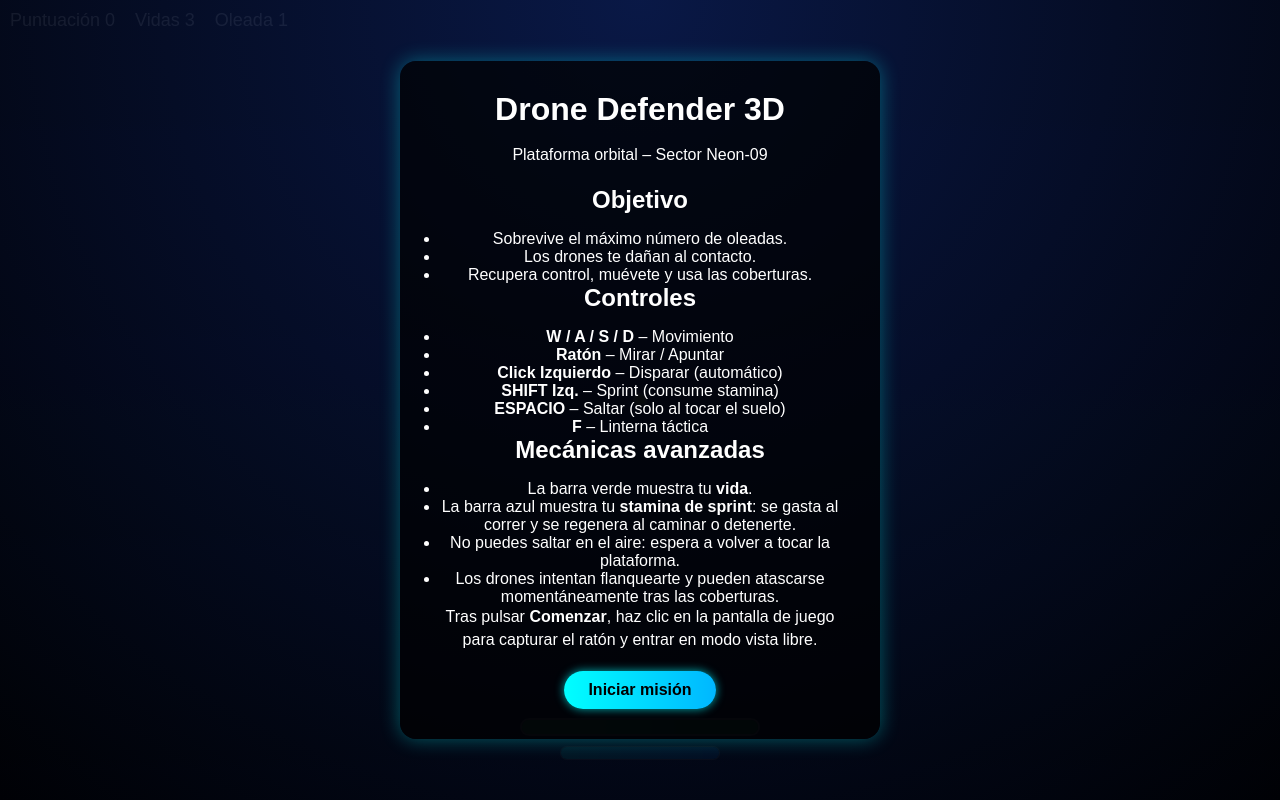
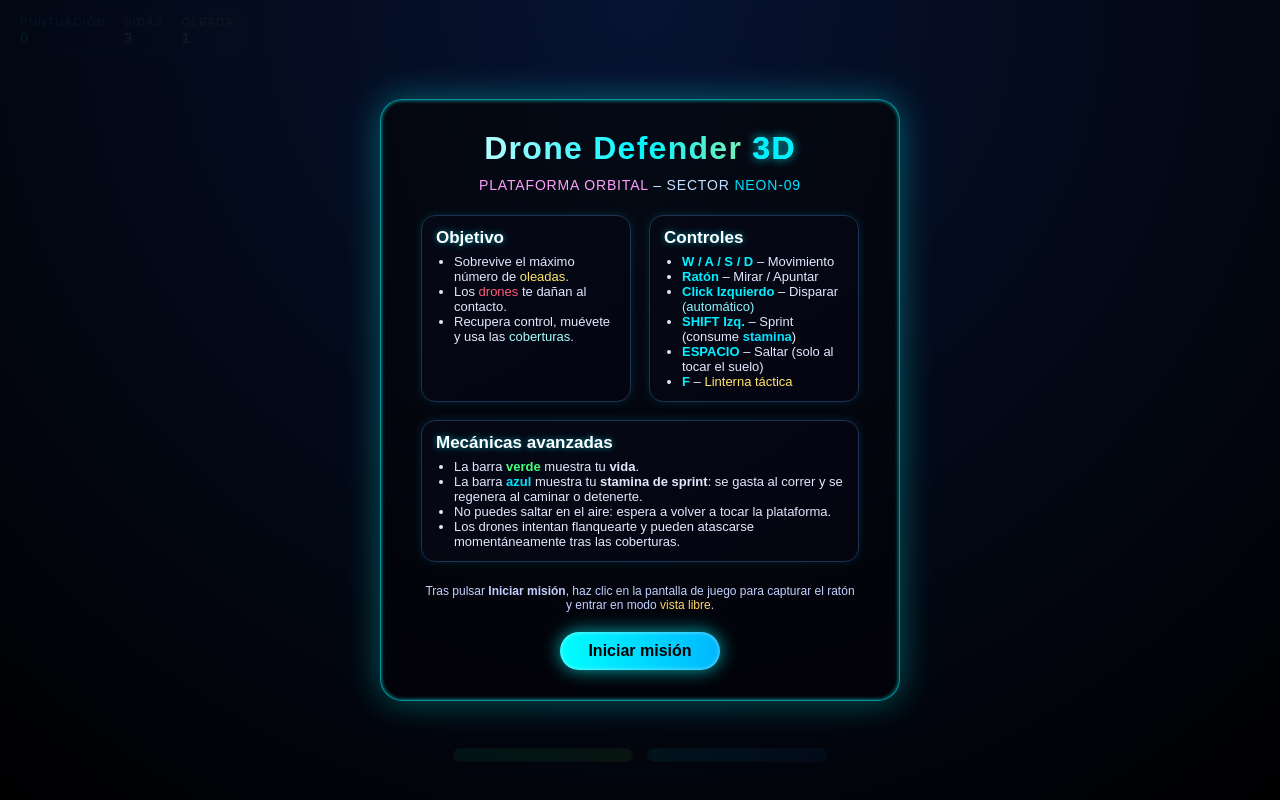
Before and after one commit to sergiomc72educastur/RVRA-Tarea1, a plain HTML site: page index.html in a window 1280 px wide. Drawn offline with nearby package versions, Linux system fonts and the light colour scheme.

Commit message:
Funcional v

```diff
--- a/index.html
+++ b/index.html
@@ -10,22 +10,21 @@
   <!-- HUD (marcadores superiores) -->
   <header id="hud">
     <div class="hud-item">
-      <span class="hud-label">Puntuación</span>
-      <span id="score" class="hud-value">0</span>
+      <span class="hud-label hud-label-score">Puntuación</span>
+      <span id="score" class="hud-value hud-value-score">0</span>
     </div>
     <div class="hud-item">
-      <span class="hud-label">Vidas</span>
-      <span id="lives" class="hud-value">3</span>
+      <span class="hud-label hud-label-life">Vidas</span>
+      <span id="lives" class="hud-value hud-value-life">3</span>
     </div>
     <div class="hud-item">
-      <span class="hud-label">Oleada</span>
-      <span id="wave-number" class="hud-value">1</span>
+      <span class="hud-label hud-label-wave">Oleada</span>
+      <span id="wave-number" class="hud-value hud-value-wave">1</span>
     </div>
   </header>
 
-<!-- CONTENEDOR HUD INFERIOR -->
+  <!-- HUD inferior: barras -->
   <div id="bottom-hud">
-
     <!-- Barra de vida -->
     <div id="health-bar" class="hud-bar horizontal">
       <div id="health-fill" class="hud-bar-fill"></div>
@@ -35,10 +34,7 @@
     <div id="stamina-bar" class="hud-bar horizontal stamina">
       <div id="stamina-fill" class="hud-bar-fill"></div>
     </div>
-
   </div>
-
-
 
   <!-- Mira -->
   <div id="crosshair"></div>
@@ -46,9 +42,11 @@
   <!-- Pantalla de inicio -->
   <div id="start-screen" class="overlay">
     <div class="overlay-content">
-      <h1 class="game-title">Drone Defender <span>3D</span></h1>
+      <h1 class="game-title">
+        Drone Defender <span>3D</span>
+      </h1>
       <p class="game-subtitle">
-        Plataforma orbital – Sector Neon-09
+        <span class="subtitle-tag">Plataforma orbital</span> – Sector <span class="subtitle-highlight">Neon-09</span>
       </p>
 
       <div class="overlay-grid">
@@ -56,9 +54,9 @@
         <div class="overlay-panel">
           <h2>Objetivo</h2>
           <ul>
-            <li>Sobrevive el máximo número de oleadas.</li>
-            <li>Los drones te dañan al contacto.</li>
-            <li>Recupera control, muévete y usa las coberturas.</li>
+            <li>Sobrevive el máximo número de <span class="text-wave">oleadas</span>.</li>
+            <li>Los <span class="text-danger">drones</span> te dañan al contacto.</li>
+            <li>Recupera control, muévete y usa las <span class="text-cover">coberturas</span>.</li>
           </ul>
         </div>
 
@@ -68,10 +66,10 @@
           <ul class="controls-list">
             <li><strong>W / A / S / D</strong> – Movimiento</li>
             <li><strong>Ratón</strong> – Mirar / Apuntar</li>
-            <li><strong>Click Izquierdo</strong> – Disparar (automático)</li>
+            <li><strong>Click Izquierdo</strong> – Disparar <span class="text-auto">(automático)</span></li>
             <li><strong>SHIFT Izq.</strong> – Sprint (consume <span class="tag-stamina">stamina</span>)</li>
             <li><strong>ESPACIO</strong> – Saltar (solo al tocar el suelo)</li>
-            <li><strong>F</strong> – Linterna táctica</li>
+            <li><strong>F</strong> – <span class="tag-flashlight">Linterna táctica</span></li>
           </ul>
         </div>
 
@@ -79,8 +77,11 @@
         <div class="overlay-panel full-width">
           <h2>Mecánicas avanzadas</h2>
           <ul>
-            <li>La barra verde muestra tu <strong>vida</strong>.</li>
-            <li>La barra azul muestra tu <strong>stamina de sprint</strong>: se gasta al correr y se regenera al caminar o detenerte.</li>
+            <li>La barra <span class="tag-life">verde</span> muestra tu <strong>vida</strong>.</li>
+            <li>
+              La barra <span class="tag-stamina">azul</span> muestra tu
+              <strong>stamina de sprint</strong>: se gasta al correr y se regenera al caminar o detenerte.
+            </li>
             <li>No puedes saltar en el aire: espera a volver a tocar la plataforma.</li>
             <li>Los drones intentan flanquearte y pueden atascarse momentáneamente tras las coberturas.</li>
           </ul>
@@ -88,7 +89,8 @@
       </div>
 
       <p class="pointer-lock-hint">
-        Tras pulsar <strong>Comenzar</strong>, haz clic en la pantalla de juego para capturar el ratón y entrar en modo vista libre.
+        Tras pulsar <strong>Iniciar misión</strong>, haz clic en la pantalla de juego para
+        capturar el ratón y entrar en modo <span class="text-free-look">vista libre</span>.
       </p>
 
       <button id="start-button" class="primary-btn">
@@ -101,9 +103,13 @@
   <div id="game-over-screen" class="overlay hidden">
     <div class="overlay-content">
       <h2 class="game-over-title">Game Over</h2>
-      <p>Puntuación final: <span id="final-score">0</span></p>
+      <p>
+        Puntuación final:
+        <span id="final-score" class="final-score-highlight">0</span>
+      </p>
       <p class="game-over-subtitle">
-        Los drones han tomado la plataforma… ¿Listo para otro intento?
+        Los <span class="text-danger">drones</span> han tomado la plataforma…
+        ¿Listo para otro intento?
       </p>
       <button id="restart-button" class="primary-btn">
         Reintentar
--- a/styles.css
+++ b/styles.css
@@ -13,110 +13,115 @@ body {
 }
 
 body {
-  background: linear-gradient(#020314, #0a1a4a);
-  color: #fff;
+  background: radial-gradient(circle at top, #051035, #020010 60%, #050013 100%);
+  color: #f7f7ff;
 }
 
+/* Canvas de juego */
 #game-container {
   width: 100vw;
   height: 100vh;
 }
 
-/* HUD principal */
+/* ===========================
+   HUD SUPERIOR (PUNTOS / VIDAS)
+   =========================== */
+
 #hud {
   position: fixed;
   top: 10px;
   left: 10px;
   display: flex;
-  gap: 20px;
-  font-size: 18px;
+  gap: 18px;
+  font-size: 15px;
   z-index: 20;
-  text-shadow: 0 0 5px #000;
+  padding: 6px 10px;
+  border-radius: 999px;
+  background: linear-gradient(90deg, #020622dd, #021a2edd);
+  box-shadow: 0 0 14px #00f6ff55;
+  backdrop-filter: blur(6px);
 }
+
+.hud-item {
+  display: flex;
+  flex-direction: column;
+  gap: 1px;
+}
+
+.hud-label {
+  font-size: 11px;
+  text-transform: uppercase;
+  letter-spacing: 0.12em;
+  opacity: 0.9;
+}
+
+/* Colores de etiquetas */
+.hud-label-score { color: #00e2ff; }
+.hud-label-life  { color: #42ff7b; }
+.hud-label-wave  { color: #ffc94b; }
+
+.hud-value {
+  font-weight: 700;
+  font-size: 15px;
+  text-shadow: 0 0 6px #000;
+}
+
+.hud-value-score { color: #00f0ff; }
+.hud-value-life  { color: #7bff9b; }
+.hud-value-wave  { color: #ffe48b; }
+
+/* ===========================
+   HUD INFERIOR (BARRAS)
+   =========================== */
 
 #bottom-hud {
   position: fixed;
-  bottom: 40px;
+  bottom: 32px;
   left: 50%;
   transform: translateX(-50%);
   display: flex;
   flex-direction: row;
-  gap: 12px;                /* separación entre barras */
+  gap: 14px;                /* separación entre barras */
+  align-items: center;
   z-index: 20;
+  padding: 6px 10px;
+  border-radius: 999px;
+  background: #02051ebb;
+  box-shadow: 0 0 18px #00e2ff44;
+  backdrop-filter: blur(6px);
 }
 
+/* Barra genérica horizontal */
 .hud-bar.horizontal {
-  width: 160px;             /* ancho recomendado */
+  width: 180px;
   height: 14px;
-  border: 1px solid #ffffff66;
-  background: #00000055;
-  border-radius: 8px;
+  border-radius: 999px;
+  border: 1px solid #ffffff80;
+  background: #00000077;
   overflow: hidden;
 }
 
-
-/* Barra de vida */
-#health-bar {
-  position: fixed;
-  bottom: 20px;
-  left: 50%;
-  transform: translateX(-50%);
-  width: 240px;
-  height: 18px;
-  border: 2px solid #ffffffaa;
-  border-radius: 10px;
-  background: #111a;
-  z-index: 20;
-  overflow: hidden;
-}
-
-#health-fill {
-  height: 100%;
-  width: 100%;
-  background: linear-gradient(90deg, #00ff6a, #ffd000);
-  transition: width 0.2s ease-out;
-}
-
-/* Contenedor genérico de barras del HUD*/
-.hud-bar {
-  position: relative;
-  width: 200px;
-  height: 14px;
-  border: 1px solid #ffffff66;
-  background: #00000055;
-  border-radius: 6px;
-  overflow: hidden;
-  margin-top: 6px;
-}
-
-/* Relleno de cualquier barra */
+/* Relleno de barras */
 .hud-bar-fill {
   height: 100%;
   width: 100%;
-  transition: width 0.15s linear;
+  transition: width 0.18s linear;
 }
 
-/* Barra de vida que ya tienes (ejemplo) */
-#health-bar .hud-bar-fill {
-  background: linear-gradient(90deg, #42ff7b, #00b341);
+/* VIDA */
+#health-fill {
+  background: linear-gradient(90deg, #00ff9d, #63ff3a);
 }
 
-/* NUEVA barra de stamina */
-#stamina-bar .hud-bar-fill {
-  background: linear-gradient(90deg, #00e2ff, #0074ff);
+/* STAMINA */
+#stamina-fill {
+  background: linear-gradient(90deg, #00e2ff, #0066ff);
 }
 
-/* Opcional: colocarla debajo de la vida en el HUD */
-#health-bar {
-  margin-bottom: 4px;
-}
+/* ===========================
+   MIRA
+   =========================== */
 
-#stamina-bar {
-  margin-top: 2px;
-}
-
-
-/* Mira */
 #crosshair {
   position: fixed;
   top: 50%;
@@ -126,18 +131,22 @@ body {
   margin-left: -7px;
   margin-top: -7px;
   border-radius: 50%;
-  border: 2px solid #ffffffaa;
-  box-shadow: 0 0 8px #ffffffaa;
   z-index: 20;
   pointer-events: none;
-  background-color: yellow;
+  background: radial-gradient(circle, #d4b300dd 0%, #d4b30000 60%);
+  border: 2px solid #d4b300cc;
+  box-shadow: 0 0 8px #d4b30099;
+
 }
 
-/* Overlays (inicio y game over) */
+/* ===========================
+   OVERLAYS (INICIO / GAME OVER)
+   =========================== */
+
 .overlay {
   position: fixed;
   inset: 0;
-  background: radial-gradient(circle at top, #0a1a4aee, #000000ee);
+  background: radial-gradient(circle at top, #071432ee, #000000f0);
   display: flex;
   align-items: center;
   justify-content: center;
@@ -150,25 +159,132 @@ body {
 
 .overlay-content {
   text-align: center;
-  max-width: 480px;
+  max-width: 520px;
   padding: 30px 40px;
-  background: rgba(0, 0, 0, 0.7);
-  border-radius: 16px;
-  box-shadow: 0 0 20px #00ffff55;
+  background: radial-gradient(circle at top, #050a16, #020208f0);
+  border-radius: 22px;
+  box-shadow:
+    0 0 35px #00ffff55,
+    0 0 4px #00ffffaa inset;
+  border: 1px solid #00f0ff99;
 }
 
-.overlay-content h1,
-.overlay-content h2 {
-  margin-bottom: 16px;
+/* Títulos de juego */
+.game-title {
+  font-size: 32px;
+  margin-bottom: 10px;
+  background: linear-gradient(90deg, #ffffff, #00f6ff, #ffe66b);
+  -webkit-background-clip: text;
+  background-clip: text;
+  color: transparent;
+  letter-spacing: 0.04em;
 }
 
-.overlay-content p {
-  margin-bottom: 20px;
-  line-height: 1.4;
+.game-title span {
+  color: #00f0ff;
+  text-shadow: 0 0 10px #00f0ffcc;
 }
 
-.overlay-content button {
-  padding: 10px 24px;
+.game-subtitle {
+  margin-bottom: 22px;
+  font-size: 14px;
+  color: #c5dfff;
+  letter-spacing: 0.06em;
+  text-transform: uppercase;
+}
+
+.subtitle-tag {
+  color: #ff9ffd;
+}
+
+.subtitle-highlight {
+  color: #00e2ff;
+}
+
+/* Paneles dentro del overlay */
+.overlay-grid {
+  display: grid;
+  grid-template-columns: repeat(2, minmax(0, 1fr));
+  gap: 18px;
+  margin-bottom: 22px;
+}
+
+.overlay-panel {
+  padding: 12px 14px;
+  border-radius: 14px;
+  background: linear-gradient(145deg, #050915dd, #050412dd);
+  box-shadow: 0 0 10px #00e2ff22;
+  border: 1px solid #1b3355;
+  text-align: left;
+}
+
+.overlay-panel.full-width {
+  grid-column: 1 / -1;
+}
+
+.overlay-panel h2 {
+  margin-bottom: 6px;
+  font-size: 17px;
+  color: #ffffff;
+  text-shadow: 0 0 6px #00e2ff99;
+}
+
+.overlay-panel ul {
+  list-style: disc;
+  padding-left: 18px;
+  font-size: 13px;
+  color: #e2e9ff;
+}
+
+.controls-list li strong {
+  color: #00f0ff;
+}
+
+/* Tags de colores dentro del texto */
+.tag-stamina {
+  color: #00e2ff;
+  font-weight: 700;
+}
+
+.tag-life {
+  color: #42ff7b;
+  font-weight: 700;
+}
+
+.tag-flashlight {
+  color: #ffe66b;
+}
+
+.text-danger {
+  color: #ff5c7a;
+}
+
+.text-wave {
+  color: #ffe66b;
+}
+
+.text-cover {
+  color: #a5fffd;
+}
+
+.text-auto {
+  color: #8cf5ff;
+}
+
+.text-free-look {
+  color: #ffd76a;
+}
+
+/* Pie del overlay de inicio */
+.pointer-lock-hint {
+  margin-bottom: 20px;
+  font-size: 12px;
+  color: #c3d0ff;
+}
+
+/* Botón principal */
+.primary-btn {
+  padding: 10px 28px;
   border-radius: 999px;
   border: none;
   font-size: 16px;
@@ -176,11 +292,85 @@ body {
   font-weight: bold;
   background: linear-gradient(90deg, #00ffff, #00b7ff);
   color: #000;
-  box-shadow: 0 0 10px #00ffffaa;
-  transition: transform 0.1s ease, box-shadow 0.1s ease;
+  box-shadow:
+    0 0 18px #00ffffaa,
+    0 0 4px #ffffff88 inset;
+  transition: transform 0.12s ease, box-shadow 0.12s ease, filter 0.12s ease;
 }
 
-.overlay-content button:hover {
+.primary-btn:hover {
   transform: translateY(-1px);
-  box-shadow: 0 0 15px #00ffffff;
+  box-shadow:
+    0 0 24px #00ffffff,
+    0 0 6px #ffffffaa inset;
+  filter: brightness(1.05);
 }
+
+/* Game Over */
+.game-over-title {
+  font-size: 26px;
+  margin-bottom: 10px;
+  color: #ff5c7a;
+  text-shadow: 0 0 12px #ff5c7a;
+}
+
+.final-score-highlight {
+  color: #00f0ff;
+  font-weight: 700;
+}
+
+.game-over-subtitle {
+  margin: 12px 0 22px;
+  font-size: 13px;
+  color: #e2e9ff;
+}
+
+/* ===========================
+   RESPONSIVE
+   =========================== */
+
+@media (max-width: 768px) {
+  #hud {
+    font-size: 13px;
+    gap: 10px;
+    padding: 6px 8px;
+  }
+
+  #bottom-hud {
+    bottom: 18px;
+    gap: 10px;
+  }
+
+  .hud-bar.horizontal {
+    width: 140px;
+  }
+
+  .overlay-content {
+    max-width: 90%;
+    padding: 22px 18px;
+  }
+
+  .overlay-grid {
+    grid-template-columns: 1fr;
+  }
+
+  .game-title {
+    font-size: 26px;
+  }
+}
+
+@media (max-width: 480px) {
+  #hud {
+    top: 6px;
+    left: 50%;
+    transform: translateX(-50%);
+  }
+
+  #bottom-hud {
+    flex-direction: column;
+  }
+
+  .hud-bar.horizontal {
+    width: 180px;
+  }
+}
```
Lines whose indentation alone changed are shown as unchanged.
